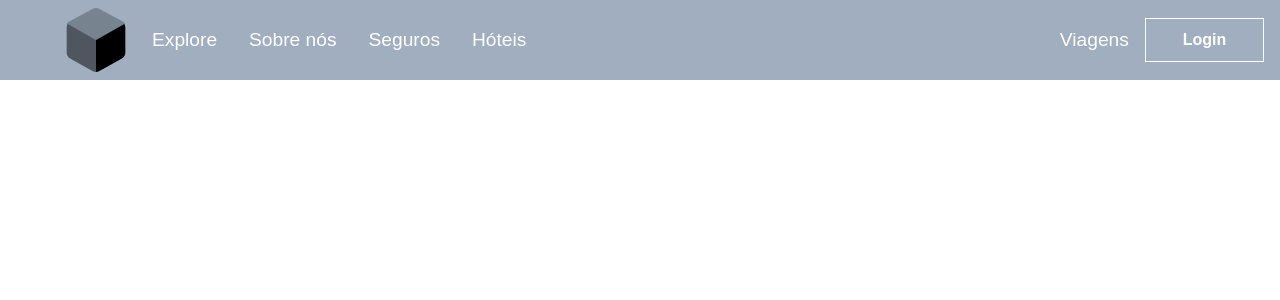
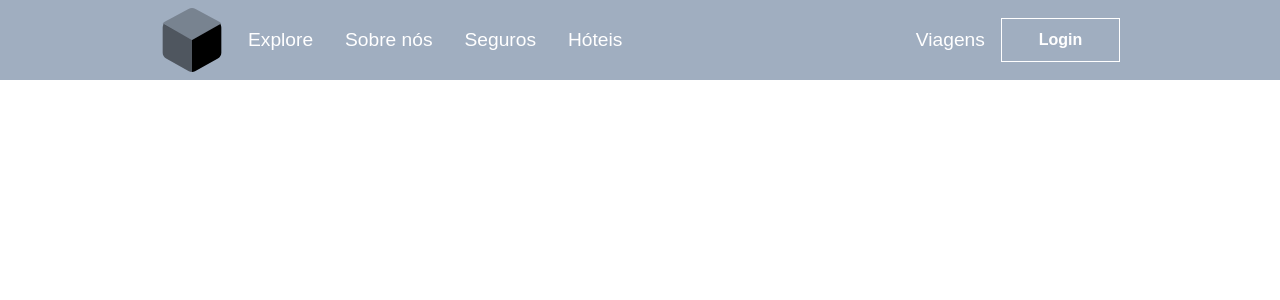
Before and after one commit to codder404/atados-test, a React (Create React App) app: page / in a window 1280 px wide. Shown: the top 300 px of the page. Built offline with nearby package versions, Linux system fonts and the light colour scheme.

Commit message:
This commit update navbar

```diff
--- a/src/components/Navbar/styles.js
+++ b/src/components/Navbar/styles.js
@@ -26,7 +26,7 @@ export const NavbarLogo = styled.div`
   display: flex;
   align-items: center;
   justify-self: flex-start;
-  margin-left: 4rem;
+  margin-left: 10rem;
   cursor: pointer;
 `;
 
@@ -83,7 +83,7 @@ export const NavbarItems = styled.li`
 
   &:nth-of-type(6) {
     padding: 1.3rem;
-    margin-right: 1rem;
+    margin-right: 10rem;
     font-size: 1rem;
     font-weight: bold;
     background: transparent;
```
